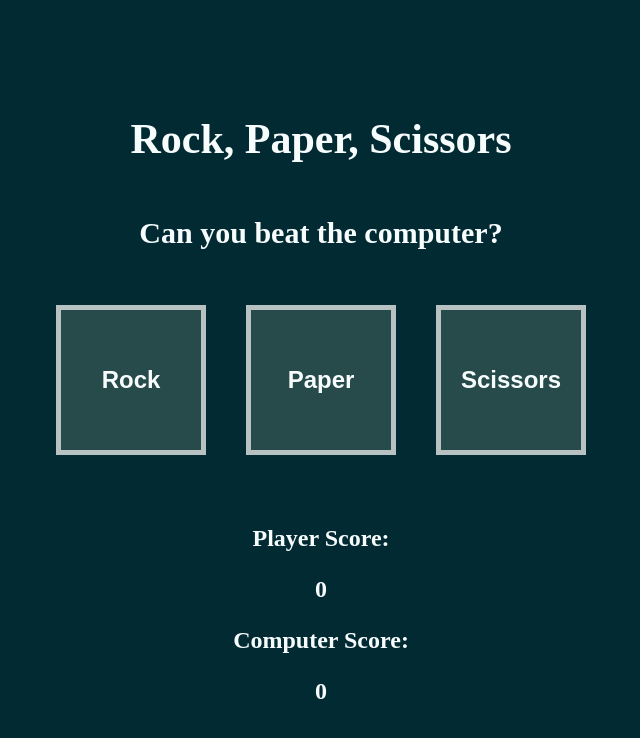
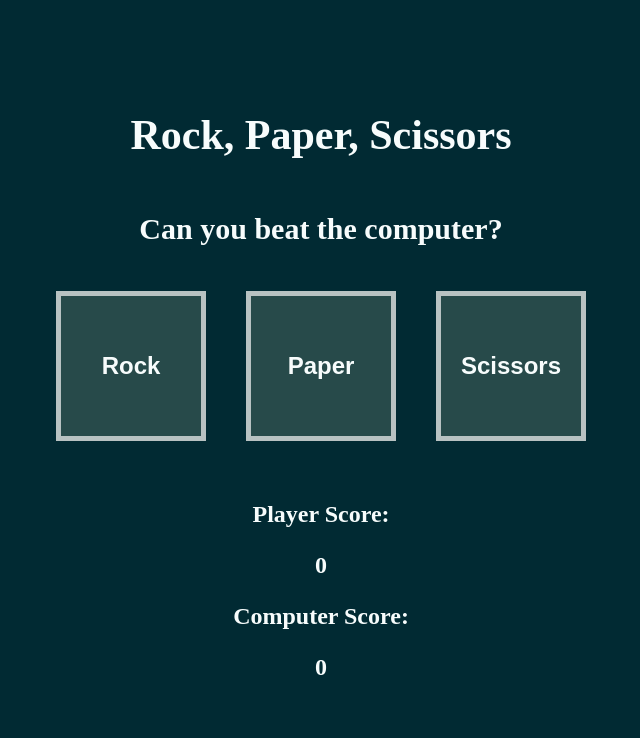
Before and after one commit to acl13/rock-paper-scissors, a plain HTML site: page index.html in a window 1280 px wide. Shown: the whole page, without its empty margins (319-959 px from the left). Drawn offline with Linux system fonts and the light colour scheme; a web font is replaced by a local one.

Commit message:
fix flex, justify content center

```diff
--- a/styles.css
+++ b/styles.css
@@ -8,7 +8,10 @@
     display: flex;
     flex-direction: column;
     justify-content: center;
+    flex: 1;
+
 }
+
 
 button {
     height: 150px;
@@ -25,6 +28,7 @@
 
 
 h1 {
+    margin-top: 20px;
     font-size: 42px;
 }
 
@@ -42,9 +46,13 @@
 
 .buttons {
     display: flex;
-    margin: 10px auto;
+    justify-content: center;
 }
 
 .hover {
     border: 5px solid #fae55f;
 }
+
+.refresh {
+    margin-bottom: 20px;
+}
```
Also changed, not shown: index.html (+0 -3 lines).
